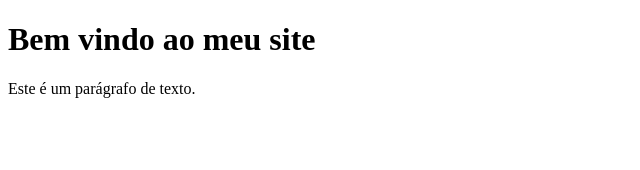
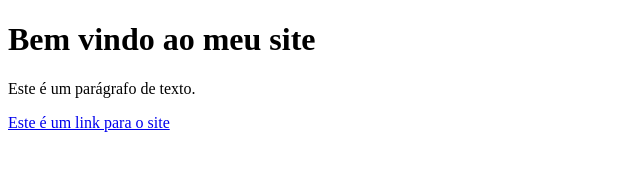
Before and after one commit to JoaoVitor-br/html, a plain HTML site: page index.html in a window 1280 px wide. Shown: the whole page, without its empty margins (0-640 px from the left). Drawn offline with Linux system fonts and the light colour scheme.

Commit message:
Atualização teste de link

```diff
--- a/index.html
+++ b/index.html
@@ -12,5 +12,6 @@
         <P>
             Este é um parágrafo de texto.
         </P>
+        <a href="http://endless.horse/">Este é um link para o site</a>
     </body>
 </html>
```
